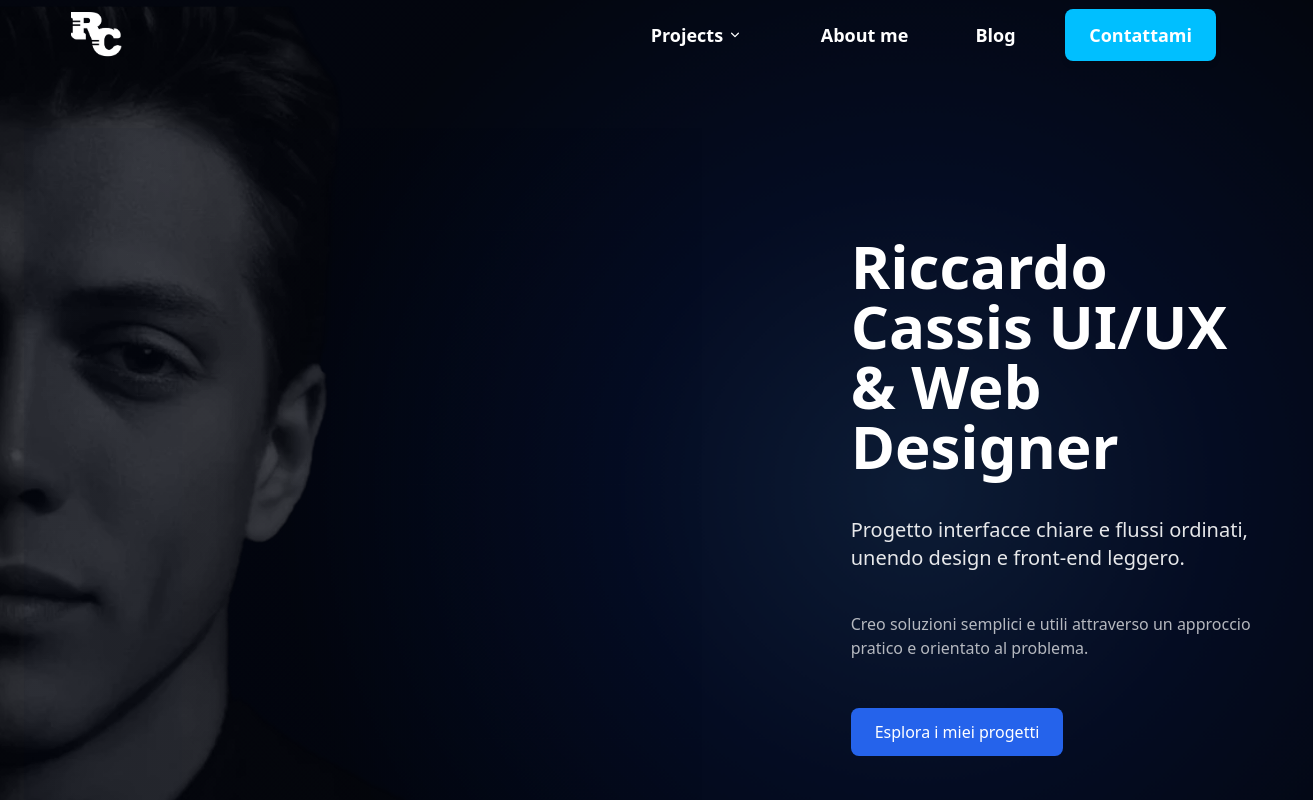
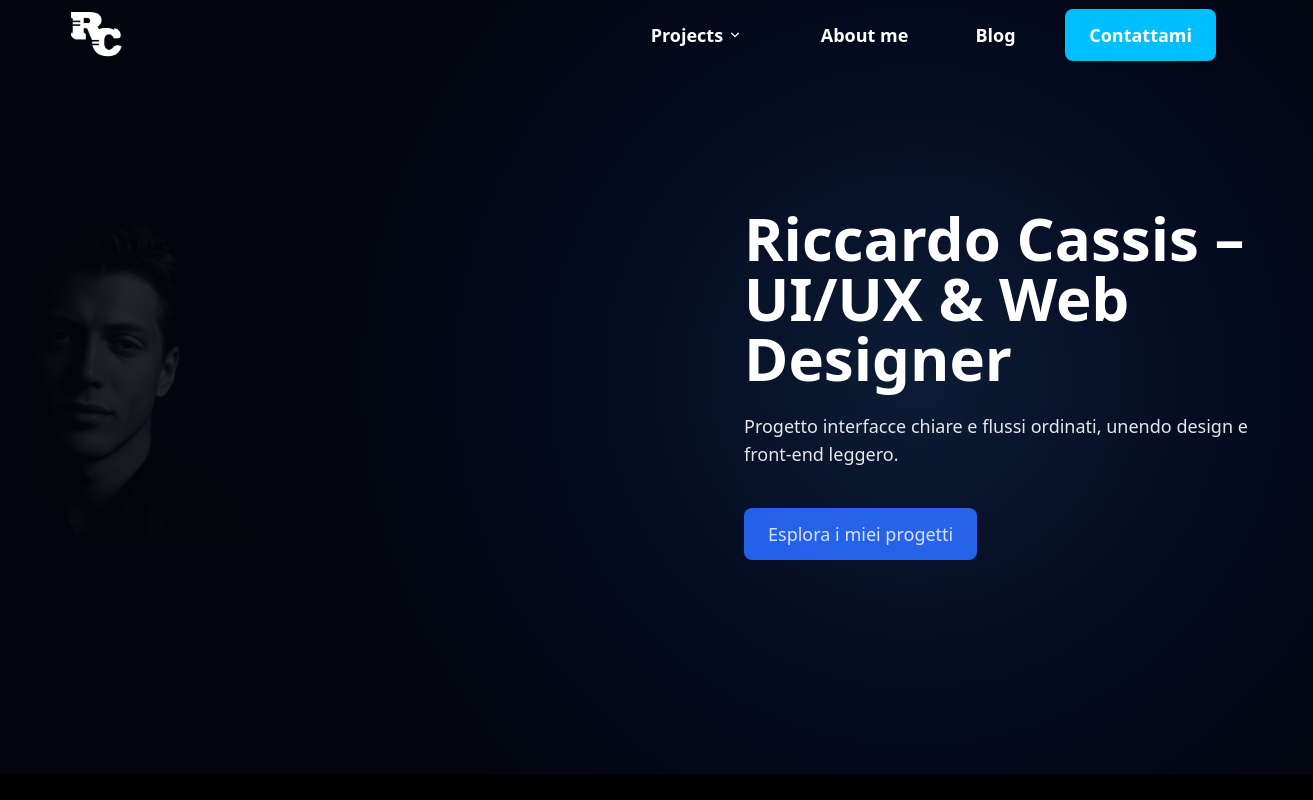
Before and after one commit to Riccardocassis/personal-website-v2, a Vue app: page / in a window 1280 px wide. Shown: the top 800 px of the page, 1313 px wide, since content can reach past the window. Built offline with nearby package versions, Linux system fonts and the light colour scheme.

Commit message:
Ristruttura la sezione hero per un layout più pulito e migliorata coesione visiva; aggiorna il titolo e il testo per maggiore chiarezza.

```diff
--- a/src/components/hero.vue
+++ b/src/components/hero.vue
@@ -1,5 +1,5 @@
 <template>
-  <section aria-labelledby="hero-title" class="relative w-full bg-black min-h-screen">
+  <section aria-labelledby="hero-title" class="relative w-full bg-black">
     <!-- Full-bleed radial gradient layer for the hero (soft, behind content) -->
     <div
       ref="gradientRef"
@@ -9,44 +9,40 @@
       }"
     ></div>
 
-    <div class="max-w-screen-xl mx-auto px-6 py-16 md:py-24">
-      <div class="grid md:grid-cols-12 gap-12 items-center min-h-screen">
-        <!-- LEFT: subtle image / pattern -->
-        <div class="order-2 md:order-1 md:col-span-7 flex items-center justify-center">
-          <div class="relative w-full h-[72vh] md:h-[86vh] lg:h-[92vh] overflow-visible">
-            <!-- Large side image: full-bleed within its column, toned down for better cohesion -->
-            <img
-              src="../assets/hero-riccardo.webp"
-              alt="Portrait of Riccardo Cassis"
-              class="absolute left-0 top-0 w-[120%] md:w-[140%] h-full object-cover brightness-[1.06] contrast-110 saturate-95 opacity-70 transform scale-[1.33] -translate-x-[8%] md:-translate-x-[18%] md:translate-y-0 z-20"
-            />
-
-            <!-- Softer overlay to gently blend the image with the blue background -->
-            <div class="absolute inset-0 pointer-events-none z-30" aria-hidden>
-              <!-- Use a softer custom linear gradient to avoid hard rectangular bands -->
-              <div class="absolute inset-0" :style="{ background: 'linear-gradient(90deg, rgba(2,6,23,0.06) 0%, rgba(2,6,23,0.04) 40%, transparent 100%)' }"></div>
+    <div class="max-w-screen-xl mx-auto px-6 py-24">
+      <div class="grid grid-cols-1 md:grid-cols-12 gap-12 items-center min-h-[72vh]">
+        <!-- IMAGE: mobile on top, desktop on the left -->
+        <div class="order-1 md:order-1 md:col-span-6 flex items-center justify-center md:justify-start">
+          <div class="relative w-full flex justify-center md:justify-start">
+            <!-- Image container: constrained width on desktop for a cleaner layout -->
+            <div class="w-[86%] md:w-[45%]">
+              <img
+                src="../assets/hero-riccardo.webp"
+                alt="Portrait of Riccardo Cassis"
+                class="w-full h-auto object-cover rounded-3xl brightness-[1.12] contrast-110 opacity-80 [mask-image:radial-gradient(circle_at_68%_50%,rgba(0,0,0,0.5)_55%,transparent_100%)]"
+              />
             </div>
           </div>
         </div>
 
-        <!-- RIGHT: textual content -->
-        <div class="order-1 md:order-2 md:col-span-5 text-left text-white">
-          <div class="relative z-40 pl-6 md:pl-12 lg:pl-20">
-            <div class="space-y-6 md:space-y-8 lg:space-y-10">
-              <h1 ref="titleRef" id="hero-title" class="text-3xl md:text-5xl lg:text-6xl font-extrabold leading-tight">
-                Riccardo Cassis UI/UX & Web Designer
+        <!-- TEXT: desktop on the right -->
+        <div class="order-2 md:order-2 md:col-span-6 flex items-center">
+          <div class="w-full text-white pl-0 md:pl-12 lg:pl-20">
+            <div class="max-w-2xl">
+              <h1 ref="titleRef" id="hero-title" class="text-2xl md:text-5xl lg:text-6xl font-extrabold leading-tight">
+                Riccardo Cassis – UI/UX & Web Designer
               </h1>
 
-              <p ref="subtitleRef" class="text-lg md:text-xl text-white/90 max-w-2xl">
+              <p ref="subtitleRef" class="mt-6 text-base md:text-lg text-white/90 max-w-xl leading-relaxed">
                 Progetto interfacce chiare e flussi ordinati, unendo design e front-end leggero.
               </p>
 
-              <p class="text-sm md:text-base text-white/70 max-w-xl">
-                Creo soluzioni semplici e utili attraverso un approccio pratico e orientato al problema.
-              </p>
-
-              <div class="pt-2">
-                <RouterLink to="/projects" ref="ctaRef" class="inline-block bg-blue-600 text-white px-6 py-3 rounded-lg hover:bg-blue-700 transition">
+              <div class="mt-10">
+                <RouterLink
+                  to="/projects"
+                  ref="ctaRef"
+                  class="inline-block bg-blue-600 text-white text-lg px-6 py-3 rounded-lg hover:bg-blue-700 transition"
+                >
                   Esplora i miei progetti
                 </RouterLink>
               </div>
```
